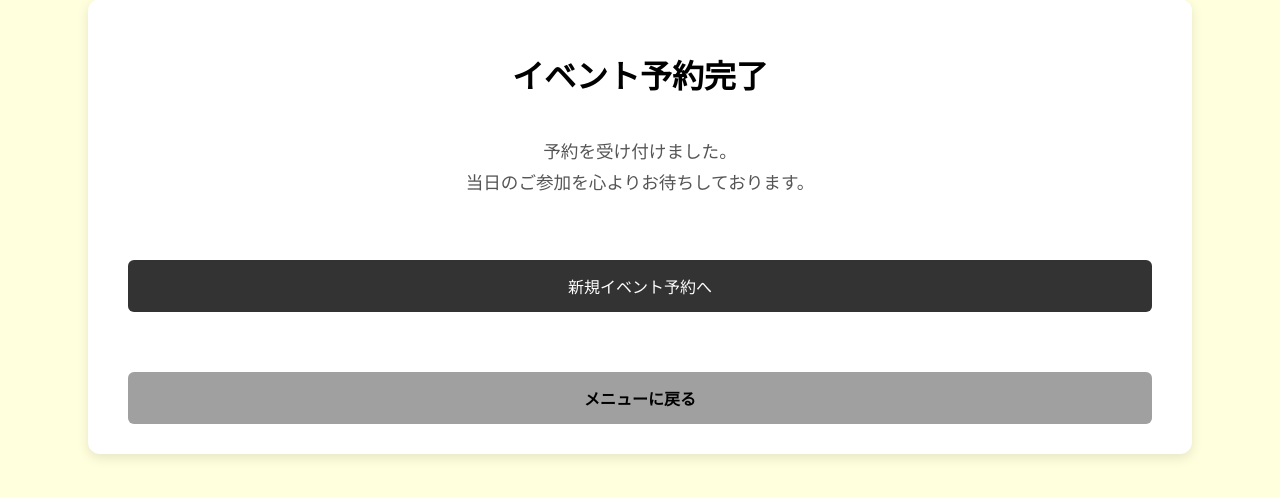
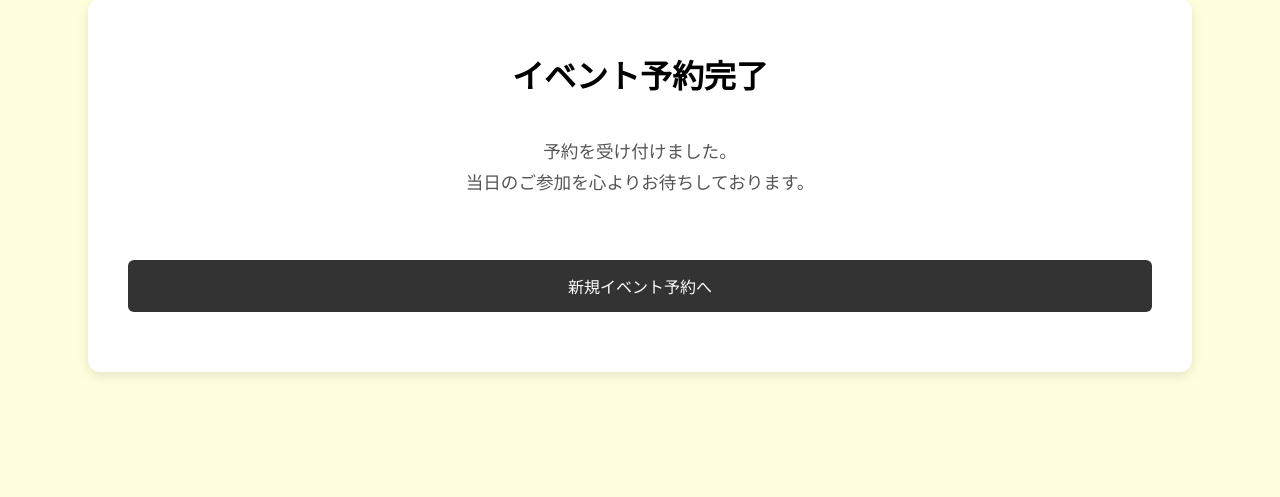
Before and after one commit to tsubasa441/hibi-wellbeing, a Flask app: page /success in a window 1280 px wide. Shown: the part 201-698 px from the top of the page. Run offline with Flask 3, Linux system fonts and the light colour scheme.

Commit message:
Revert "success.html"
This reverts commit 5b702a5a846e378aaa8d1bbb24183de905b4cffe.

```diff
--- a/templates/success.html
+++ b/templates/success.html
@@ -36,14 +36,6 @@
           </button>
         </div>
       </form>
-      <form
-        method="GET"
-        action="{{ url_for('return_menu') }}"
-      >
-        <button id="back-button" type="submit">
-          メニューに戻る
-        </button>
-      </form>
     </div>
   </body>
 </html>
```
